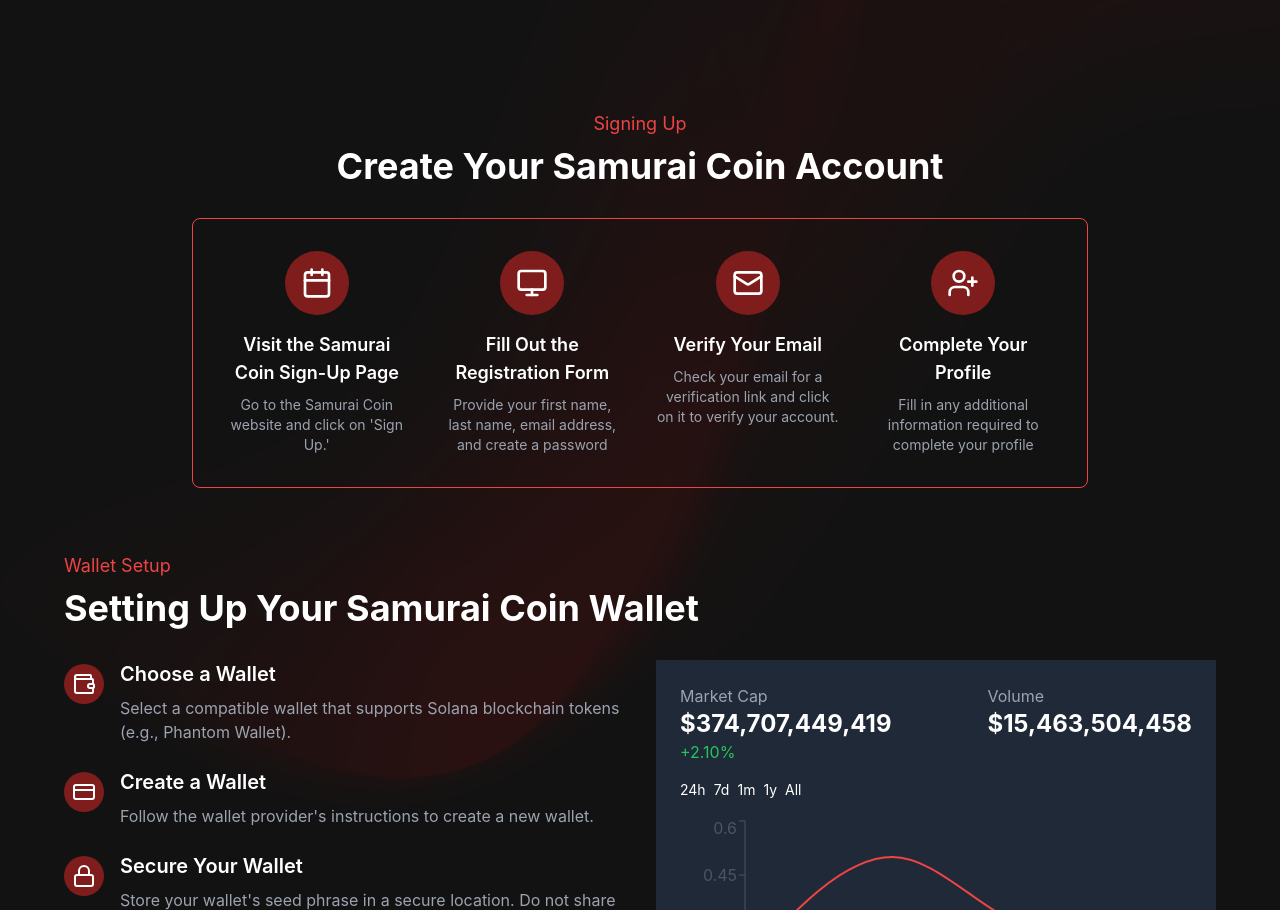
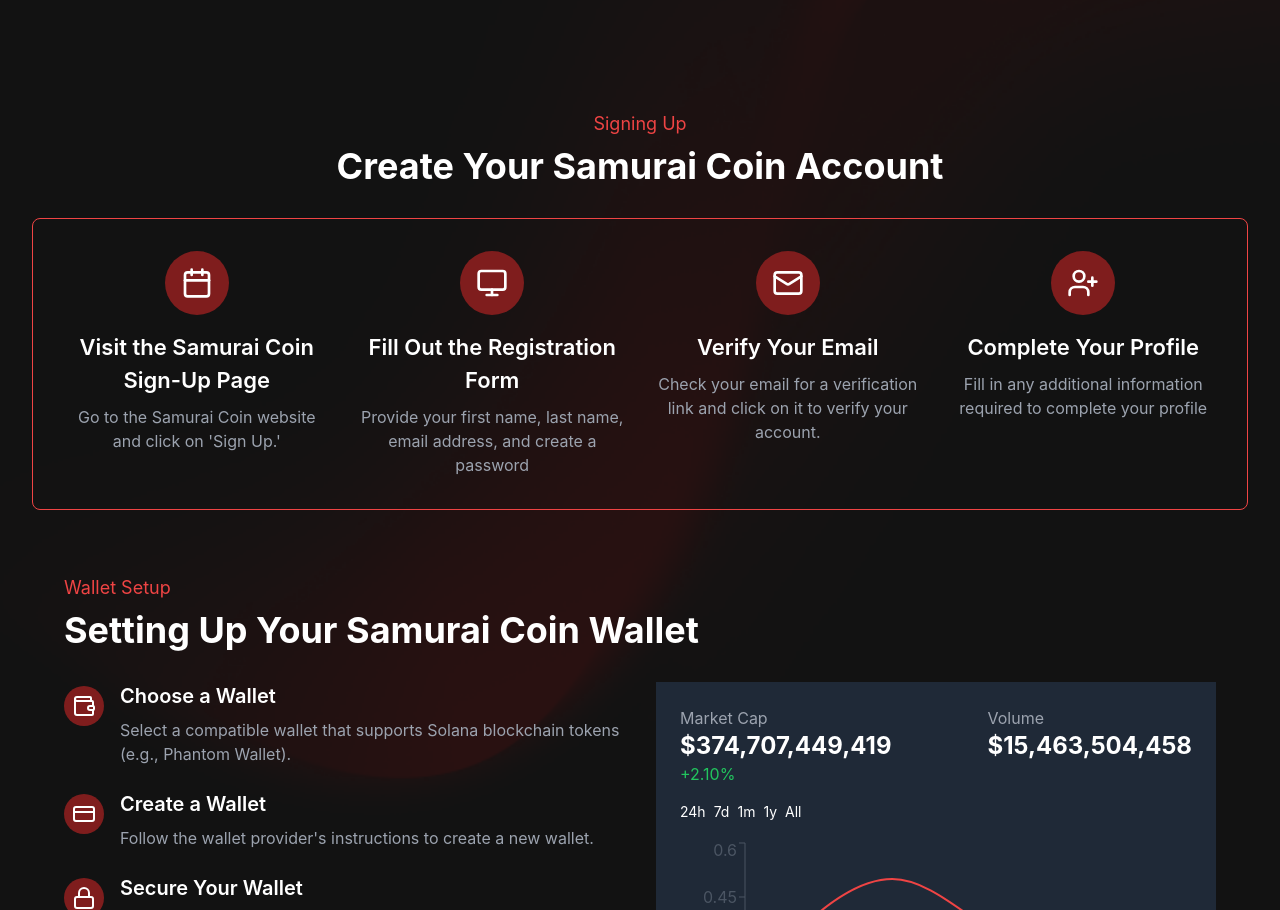
Before and after one commit to Devsniper1106/SamuraiCoin, a React (Create React App) app: page / in a window 1280 px wide. Shown: the part 2155-3065 px from the top of the page. Built offline with nearby package versions, Linux system fonts and the light colour scheme.

Commit message:
accout creation Co-authored-by: butter1011 <devsniper220@gmail.com> Co-authored-by: butter1011 <devsniper000@gmail.com>

```diff
--- a/src/components/shared/section/AccountCreation.tsx
+++ b/src/components/shared/section/AccountCreation.tsx
@@ -3,7 +3,7 @@
 export default function AccountCreation() {
   return (
     <div className=" text-white p-8">
-      <div className="max-w-4xl mx-auto">
+      <div className=" mx-auto">
         <h2 className="text-red-500 text-center text-lg mb-2">Signing Up</h2>
         <h1 className="text-4xl font-bold text-center mb-8">Create Your Samurai Coin Account</h1>
 
@@ -42,8 +42,8 @@
       <div className="bg-red-900 rounded-full p-4 mb-4">
         {icon}
       </div>
-      <h3 className="text-lg font-semibold mb-2">{title}</h3>
-      <p className="text-sm text-gray-400">{description}</p>
+      <h3 className="text-[22px] font-semibold mb-2">{title}</h3>
+      <p className="text-[16px] text-gray-400">{description}</p>
     </div>
   )
 }
```
